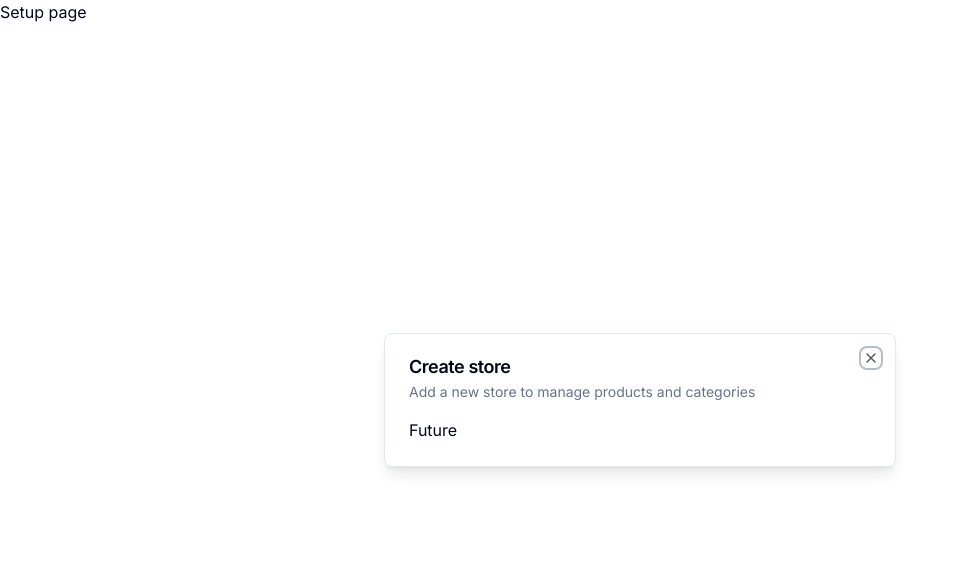
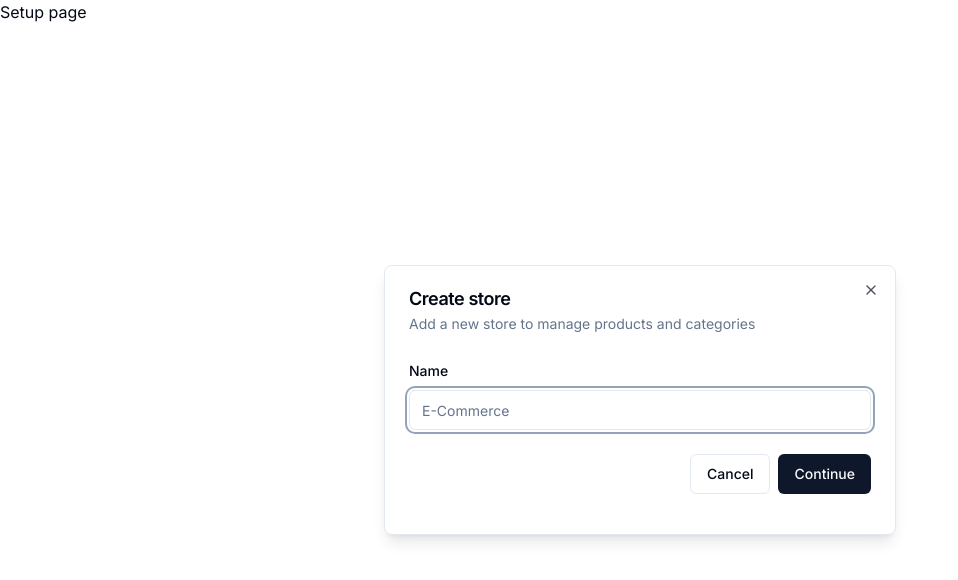
Before and after one commit to lunaticenslaved/ecommerce-admin-lesson, a Next.js app: page / in a window 1280 px wide. Shown: the top 580 px of the page, without its empty margins (0-958 px from the left). Built offline with nearby package versions, Linux system fonts and the light colour scheme.

Commit message:
feat(form): init form in store modal

```diff
--- a/components/modals/store-modal.tsx
+++ b/components/modals/store-modal.tsx
@@ -1,10 +1,44 @@
 'use client';
 
+import { useForm } from 'react-hook-form';
+
+import { zodResolver } from '@hookform/resolvers/zod';
+import { z } from 'zod';
+
+import { Button } from '@/components/ui/button';
+import {
+  Form,
+  FormControl,
+  FormField,
+  FormItem,
+  FormLabel,
+  FormMessage,
+} from '@/components/ui/form';
+import { Input } from '@/components/ui/input';
 import { Modal } from '@/components/ui/modal';
 import { useStoreModal } from '@/hooks/use-store-modal';
 
+const StoreSchema = z.object({
+  name: z.string().min(1),
+});
+
+type Values = z.infer<typeof StoreSchema>;
+
 export function StoreModal() {
   const { isOpen, onClose } = useStoreModal();
+
+  const form = useForm({
+    resolver: zodResolver(StoreSchema),
+    defaultValues: {
+      name: '',
+    },
+  });
+
+  const { handleSubmit } = form;
+
+  function onSubmit(values: Values) {
+    console.log(values);
+  }
 
   return (
     <Modal
@@ -12,7 +46,33 @@
       description="Add a new store to manage products and categories"
       isOpen={isOpen}
       onClose={onClose}>
-      Future
+      <div>
+        <div className="space-y-4 py-2 pb-4">
+          <Form {...form}>
+            <form onSubmit={handleSubmit(onSubmit)}>
+              <FormField
+                control={form.control}
+                name="name"
+                render={({ field }) => (
+                  <FormItem>
+                    <FormLabel>Name</FormLabel>
+                    <FormControl>
+                      <Input placeholder="E-Commerce" {...field} />
+                    </FormControl>
+                    <FormMessage />
+                  </FormItem>
+                )}
+              />
+              <div className="pt-6 space-x-2 flex items-center justify-end w-full">
+                <Button variant="outline" onClick={onClose} type="button">
+                  Cancel
+                </Button>
+                <Button type="submit">Continue</Button>
+              </div>
+            </form>
+          </Form>
+        </div>
+      </div>
     </Modal>
   );
 }
--- /dev/null
+++ b/components/ui/form.tsx
@@ -0,0 +1,176 @@
+import * as React from "react"
+import * as LabelPrimitive from "@radix-ui/react-label"
+import { Slot } from "@radix-ui/react-slot"
+import {
+  Controller,
+  ControllerProps,
+  FieldPath,
+  FieldValues,
+  FormProvider,
+  useFormContext,
+} from "react-hook-form"
+
+import { cn } from "@/lib/utils"
+import { Label } from "@/components/ui/label"
+
+const Form = FormProvider
+
+type FormFieldContextValue<
+  TFieldValues extends FieldValues = FieldValues,
+  TName extends FieldPath<TFieldValues> = FieldPath<TFieldValues>
+> = {
+  name: TName
+}
+
+const FormFieldContext = React.createContext<FormFieldContextValue>(
+  {} as FormFieldContextValue
+)
+
+const FormField = <
+  TFieldValues extends FieldValues = FieldValues,
+  TName extends FieldPath<TFieldValues> = FieldPath<TFieldValues>
+>({
+  ...props
+}: ControllerProps<TFieldValues, TName>) => {
+  return (
+    <FormFieldContext.Provider value={{ name: props.name }}>
+      <Controller {...props} />
+    </FormFieldContext.Provider>
+  )
+}
+
+const useFormField = () => {
+  const fieldContext = React.useContext(FormFieldContext)
+  const itemContext = React.useContext(FormItemContext)
+  const { getFieldState, formState } = useFormContext()
+
+  const fieldState = getFieldState(fieldContext.name, formState)
+
+  if (!fieldContext) {
+    throw new Error("useFormField should be used within <FormField>")
+  }
+
+  const { id } = itemContext
+
+  return {
+    id,
+    name: fieldContext.name,
+    formItemId: `${id}-form-item`,
+    formDescriptionId: `${id}-form-item-description`,
+    formMessageId: `${id}-form-item-message`,
+    ...fieldState,
+  }
+}
+
+type FormItemContextValue = {
+  id: string
+}
+
+const FormItemContext = React.createContext<FormItemContextValue>(
+  {} as FormItemContextValue
+)
+
+const FormItem = React.forwardRef<
+  HTMLDivElement,
+  React.HTMLAttributes<HTMLDivElement>
+>(({ className, ...props }, ref) => {
+  const id = React.useId()
+
+  return (
+    <FormItemContext.Provider value={{ id }}>
+      <div ref={ref} className={cn("space-y-2", className)} {...props} />
+    </FormItemContext.Provider>
+  )
+})
+FormItem.displayName = "FormItem"
+
+const FormLabel = React.forwardRef<
+  React.ElementRef<typeof LabelPrimitive.Root>,
+  React.ComponentPropsWithoutRef<typeof LabelPrimitive.Root>
+>(({ className, ...props }, ref) => {
+  const { error, formItemId } = useFormField()
+
+  return (
+    <Label
+      ref={ref}
+      className={cn(error && "text-destructive", className)}
+      htmlFor={formItemId}
+      {...props}
+    />
+  )
+})
+FormLabel.displayName = "FormLabel"
+
+const FormControl = React.forwardRef<
+  React.ElementRef<typeof Slot>,
+  React.ComponentPropsWithoutRef<typeof Slot>
+>(({ ...props }, ref) => {
+  const { error, formItemId, formDescriptionId, formMessageId } = useFormField()
+
+  return (
+    <Slot
+      ref={ref}
+      id={formItemId}
+      aria-describedby={
+        !error
+          ? `${formDescriptionId}`
+          : `${formDescriptionId} ${formMessageId}`
+      }
+      aria-invalid={!!error}
+      {...props}
+    />
+  )
+})
+FormControl.displayName = "FormControl"
+
+const FormDescription = React.forwardRef<
+  HTMLParagraphElement,
+  React.HTMLAttributes<HTMLParagraphElement>
+>(({ className, ...props }, ref) => {
+  const { formDescriptionId } = useFormField()
+
+  return (
+    <p
+      ref={ref}
+      id={formDescriptionId}
+      className={cn("text-sm text-muted-foreground", className)}
+      {...props}
+    />
+  )
+})
+FormDescription.displayName = "FormDescription"
+
+const FormMessage = React.forwardRef<
+  HTMLParagraphElement,
+  React.HTMLAttributes<HTMLParagraphElement>
+>(({ className, children, ...props }, ref) => {
+  const { error, formMessageId } = useFormField()
+  const body = error ? String(error?.message) : children
+
+  if (!body) {
+    return null
+  }
+
+  return (
+    <p
+      ref={ref}
+      id={formMessageId}
+      className={cn("text-sm font-medium text-destructive", className)}
+      {...props}
+    >
+      {body}
+    </p>
+  )
+})
+FormMessage.displayName = "FormMessage"
+
+export {
+  useFormField,
+  Form,
+  FormItem,
+  FormLabel,
+  FormControl,
+  FormDescription,
+  FormMessage,
+  FormField,
+}
--- /dev/null
+++ b/components/ui/input.tsx
@@ -0,0 +1,25 @@
+import * as React from "react"
+
+import { cn } from "@/lib/utils"
+
+export interface InputProps
+  extends React.InputHTMLAttributes<HTMLInputElement> {}
+
+const Input = React.forwardRef<HTMLInputElement, InputProps>(
+  ({ className, type, ...props }, ref) => {
+    return (
+      <input
+        type={type}
+        className={cn(
+          "flex h-10 w-full rounded-md border border-input bg-background px-3 py-2 text-sm ring-offset-background file:border-0 file:bg-transparent file:text-sm file:font-medium placeholder:text-muted-foreground focus-visible:outline-none focus-visible:ring-2 focus-visible:ring-ring focus-visible:ring-offset-2 disabled:cursor-not-allowed disabled:opacity-50",
+          className
+        )}
+        ref={ref}
+        {...props}
+      />
+    )
+  }
+)
+Input.displayName = "Input"
+
+export { Input }
--- /dev/null
+++ b/components/ui/label.tsx
@@ -0,0 +1,26 @@
+"use client"
+
+import * as React from "react"
+import * as LabelPrimitive from "@radix-ui/react-label"
+import { cva, type VariantProps } from "class-variance-authority"
+
+import { cn } from "@/lib/utils"
+
+const labelVariants = cva(
+  "text-sm font-medium leading-none peer-disabled:cursor-not-allowed peer-disabled:opacity-70"
+)
+
+const Label = React.forwardRef<
+  React.ElementRef<typeof LabelPrimitive.Root>,
+  React.ComponentPropsWithoutRef<typeof LabelPrimitive.Root> &
+    VariantProps<typeof labelVariants>
+>(({ className, ...props }, ref) => (
+  <LabelPrimitive.Root
+    ref={ref}
+    className={cn(labelVariants(), className)}
+    {...props}
+  />
+))
+Label.displayName = LabelPrimitive.Root.displayName
+
+export { Label }
--- a/package.json
+++ b/package.json
@@ -10,7 +10,9 @@
   },
   "dependencies": {
     "@clerk/nextjs": "^4.29.1",
+    "@hookform/resolvers": "^3.3.4",
     "@radix-ui/react-dialog": "^1.0.5",
+    "@radix-ui/react-label": "^2.0.2",
     "@radix-ui/react-slot": "^1.0.2",
     "class-variance-authority": "^0.7.0",
     "clsx": "^2.1.0",
@@ -18,8 +20,10 @@
     "next": "14.0.4",
     "react": "^18",
     "react-dom": "^18",
+    "react-hook-form": "^7.49.2",
     "tailwind-merge": "^2.2.0",
     "tailwindcss-animate": "^1.0.7",
+    "zod": "^3.22.4",
     "zustand": "^4.4.7"
   },
   "devDependencies": {
```
Also changed, not shown: 1 other file (tests, documents, lock files or other folders).
